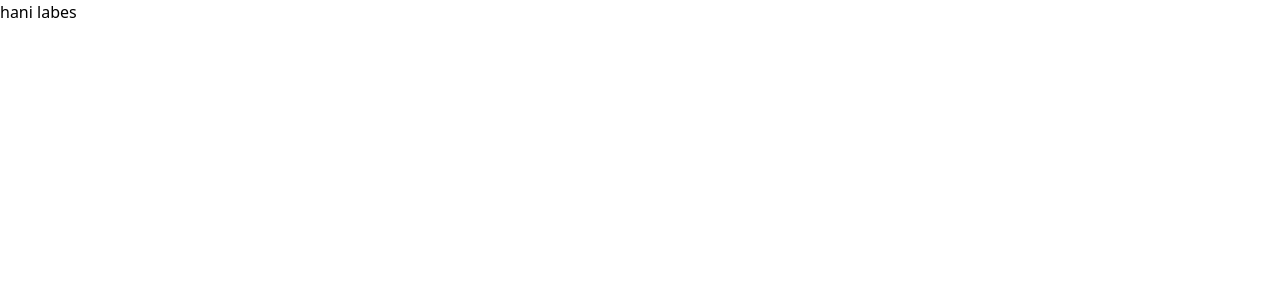
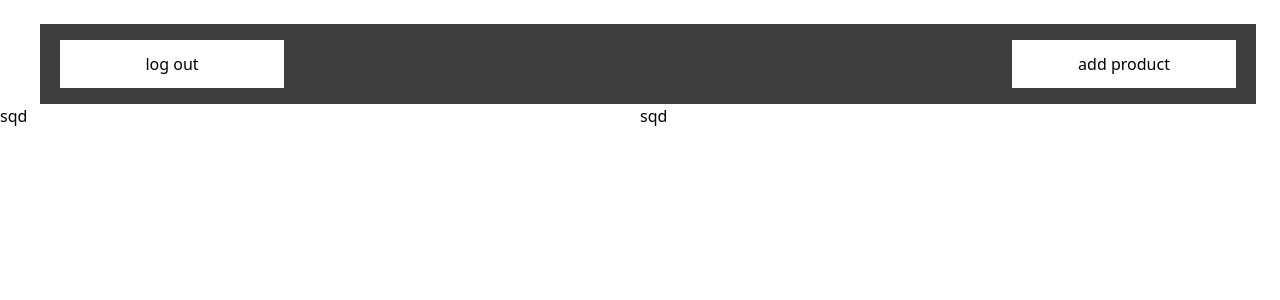
Before and after one commit to Team-1-2023/GrassFieldProject, a React (Vite) app in the folder client/: page /admin in a window 1280 px wide. Shown: the top 300 px of the page. Built offline with nearby package versions, Linux system fonts and the light colour scheme.

Commit message:
adding the post feature to plenty the data

```diff
--- a/client/package.json
+++ b/client/package.json
@@ -10,6 +10,7 @@
     "preview": "vite preview"
   },
   "dependencies": {
+    "axios": "^1.6.2",
     "react": "^18.2.0",
     "react-dom": "^18.2.0",
     "react-router-dom": "^6.20.1"
--- a/client/src/Pages/Admin.jsx
+++ b/client/src/Pages/Admin.jsx
@@ -1,7 +1,84 @@
-import React from "react";
+import React, { useState } from "react";
+import axios from "axios"
+import AdminInterface from "./adminPages/adminInterface";
 
 const Admin =  ()=> {
-return <h1>hani labes</h1>
+    const [userName,setUserName] = useState("")
+    const [password,setPassword] = useState("")
+
+    return (
+        <div>
+            <AdminInterface/>
+        </div>
+    )
+// return (
+// <div className="font-mono bg-gray-400">
+
+// 		<div className="container mx-auto">
+// 			<div className="flex justify-center px-6 my-12">
+
+// 				<div className="w-full xl:w-3/4 lg:w-11/12 flex">
+
+// 					<div
+// 						className="w-full h-auto bg-gray-400 hidden lg:block lg:w-1/2 bg-cover rounded-l-lg"
+
+// 					>
+//                         <img src='https://source.unsplash.com/K4mSJ7kc0As/600x800' alt="" />
+//                     </div>
+
+// 					<div className="w-full lg:w-1/2 bg-white p-5 rounded-lg lg:rounded-l-none">
+// 						<h3 className="pt-4 text-2xl text-center">Welcome Back!</h3>
+// 						<form className="px-8 pt-6 pb-8 mb-4 bg-white rounded">
+// 							<div className="mb-4">
+// 								<label className="block mb-2 text-sm font-bold text-gray-700" for="username">
+// 									Username
+// 								</label>
+// 								<input
+// 									className="w-full px-3 py-2 text-sm leading-tight text-gray-700 border rounded shadow appearance-none focus:outline-none focus:shadow-outline"
+// 									id="username"
+// 									type="text"
+// 									placeholder="Username"
+//                                     onChange={e=>setUserName(e.target.value)}
+// 								/>
+// 							</div>
+// 							<div className="mb-4">
+// 								<label className="block mb-2 text-sm font-bold text-gray-700" for="password">
+// 									Password
+// 								</label>
+// 								<input
+// 									className="w-full px-3 py-2 mb-3 text-sm leading-tight text-gray-700 border border-red-500 rounded shadow appearance-none focus:outline-none focus:shadow-outline"
+// 									id="password"
+// 									type="password"
+// 									placeholder="******************"
+//                                     onChange={e=>setPassword(e.target.value)}
+// 								/>
+// 								<p className="text-xs italic text-red-500">Please choose a password.</p>
+// 							</div>
+// 							<div className="mb-4">
+// 								<input className="mr-2 leading-tight" type="checkbox" id="checkbox_id" />
+// 								<label className="text-sm" for="checkbox_id">
+// 									Remember Me
+// 								</label>
+// 							</div>
+// 							<div className="mb-6 text-center">
+// 								<button
+// 									className="w-full px-4 py-2 font-bold text-white bg-blue-500 rounded-full hover:bg-blue-700 focus:outline-none focus:shadow-outline"
+// 									type="button"
+// 								>
+// 									Sign In
+// 								</button>
+// 							</div>
+// 							<hr className="mb-6 border-t" />
+
+
+// 						</form>
+// 					</div>
+// 				</div>
+// 			</div>
+// 		</div>
+
+// 	</div>
+//     )
 }
 
 
--- /dev/null
+++ b/client/src/Pages/adminPages/adminInterface.jsx
@@ -0,0 +1,33 @@
+import axios from "axios"
+import Form from "./form"
+import { useEffect, useState } from "react"
+
+const AdminInterface = () => {
+    const [products, setProducts] = useState([])
+    const [view, setView] = useState(false)
+
+    const fetchProducts = ()=>{
+        axios.get("http://localhost:3000/api/admin/products").then((response)=>{
+            console.log(response.data)
+        })
+    }
+
+    return (
+        <div>
+            <div className=" bg-onyx mt-6 ml-10 mr-6 h-20">
+                <button className=" bg-white h-12  w-56  mt-4 ml-5">log out</button>
+                <button className=" bg-white float-right w-56 h-12 mt-4 mr-5" onClick={()=>setView(!view)}>add product</button>
+            </div>
+            {view && <Form/>}
+            <div className="flex-auto flex h-36">
+                <div className=" flex-1 w-10">
+                    sqd
+                </div>
+                <div className=" flex-1 w-52">
+                    sqd
+                </div>
+            </div>
+        </div>
+    )
+}
+export default AdminInterface
--- /dev/null
+++ b/client/src/Pages/adminPages/form.jsx
@@ -0,0 +1,35 @@
+import { useState } from "react";
+import "./admin.css"
+import axios from "axios";
+
+const Form = ()=>{
+    const [name, setName]= useState("")
+    const [category, setCategory]= useState("")
+    const [price, setPrice]= useState("")
+    const [quantity, setQuantity]= useState("")
+    const [description, setDescription]= useState("")
+    const [imageUrl, setImageUrl]= useState("")
+    const [productType, setProductType]= useState("")
+
+    const postProduct = ()=>{
+        axios.post("http://localhost:3000/api/admin/products", {name,category,price,quantity,description,imageUrl,productType}).then((response)=>{
+            console.log(response)
+        })
+    }
+
+    return(
+        <div>
+            <input type="text" placeholder="name" onChange={e=>setName(e.target.value)}/>
+            <input type="text" placeholder="category" onChange={e=>setCategory(e.target.value)} />
+            <input type="text" placeholder="price" onChange={e=>setPrice(e.target.value)} />
+            <input type="text" placeholder="quantity" onChange={e=>setQuantity(e.target.value)} />
+            <input type="text" placeholder="description" onChange={e=>setDescription(e.target.value)} />
+            <input type="text" placeholder="imageUrl" onChange={e=>setImageUrl(e.target.value)} />
+            <input type="text" placeholder="productType" onChange={e=>setProductType(e.target.value)} />
+            <button onClick={postProduct} className=" bg-darkRed"> add product</button>
+
+
+        </div>
+    )
+}
+export default Form;
--- a/client/tailwind.config.js
+++ b/client/tailwind.config.js
@@ -3,7 +3,14 @@ export default {
   content: [   "./index.html",
   "./src/**/*.{js,ts,jsx,tsx}",],
   theme: {
-    extend: {},
+    extend: {
+      colors: {
+        "darkRed" : "#8d0a0a",
+        "taupeGrey" : "#867978",
+        "onyx" : "#3f3f3f"
+
+      }
+    },
   },
   plugins: [],
 }
```
Also changed, not shown: client/grassField/src/Pages/admin/adminLogin.jsx (deleted, +0 -15 lines), client/src/Pages/adminPages/admin.css (added), 1 other file (tests, documents, lock files or other folders).
